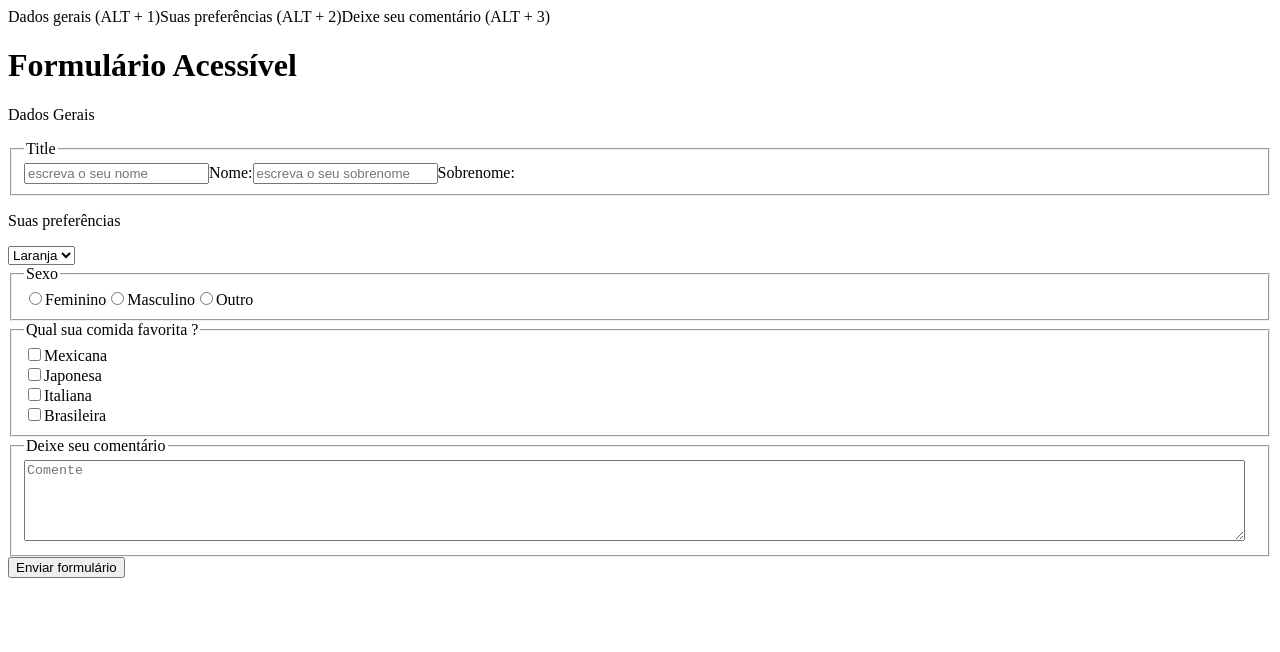
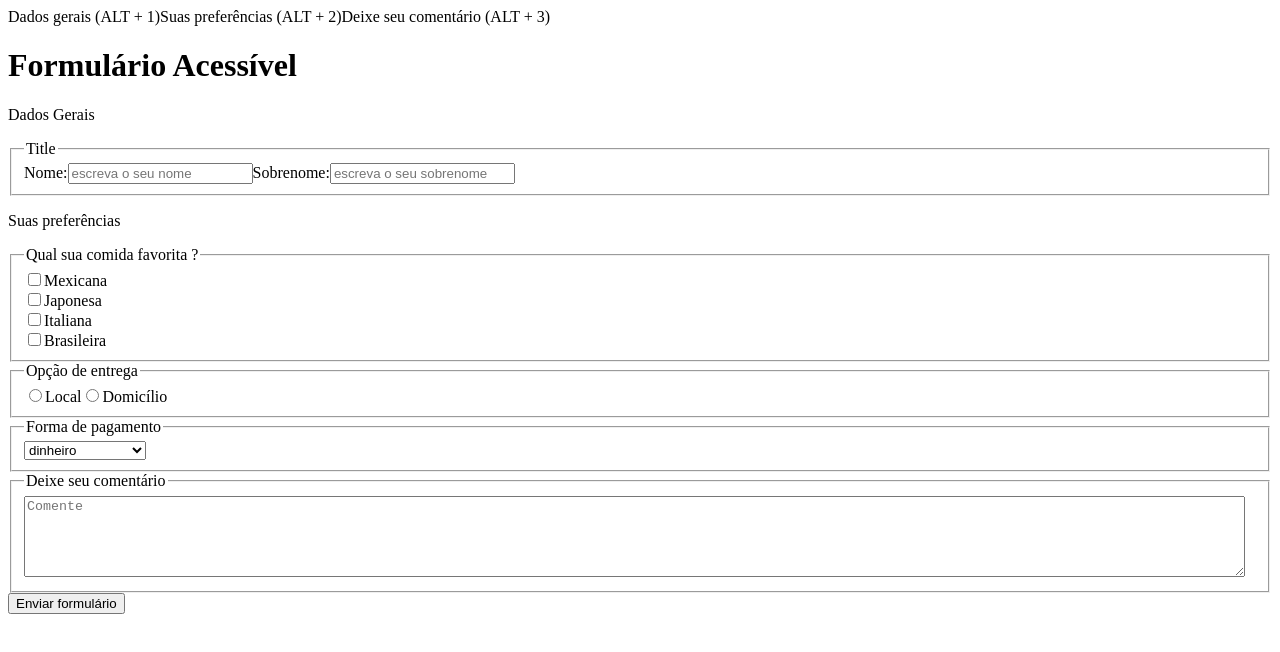
Before and after one commit to vyamashiro/Formulario-Acessivel, a React (Create React App) app: page / in a window 1280 px wide. Shown: the top 652 px of the page. Built offline with nearby package versions, Linux system fonts and the light colour scheme.

Commit message:
mudança no texto do formulário

```diff
--- a/public/index.html
+++ b/public/index.html
@@ -3,7 +3,7 @@
   <head>
     <meta charset="utf-8" />
     <meta name="viewport" content="width=device-width, initial-scale=1" />
-    <title>Formulário Acessível</title>
+    <title>Formulário Acessível: formulário de estudos de acessibilidade</title>
   </head>
   <body>
     <noscript>You need to enable JavaScript to run this app.</noscript>
--- a/src/Form/Form.jsx
+++ b/src/Form/Form.jsx
@@ -1,4 +1,3 @@
-/* eslint-disable linebreak-style */
 /* eslint-disable jsx-a11y/no-access-key */
 import React from 'react';
 import Navbar from './navbar/Navbar';
@@ -10,51 +9,28 @@ function Form() {
       <h1>Formulário Acessível</h1>
 
       <form>
-        <p accessKey="1">Dados Gerais</p>
+        <p>Dados Gerais</p>
 
         <fieldset>
           <legend>Title</legend>
-          <label htmlFor="form_name">
-            <input type="text" id="form_name" name="form_name" placeholder="escreva o seu nome" />
+          <label htmlFor="form_name" accessKey="1">
             Nome:
+            <input type="text" id="form_name" name="form_name" placeholder="escreva o seu nome" tabIndex="0" />
           </label>
 
           <label htmlFor="form_surname">
+            Sobrenome:
             <input type="text" id="form_surname" surname="form_surname" placeholder="escreva o seu sobrenome" />
-            Sobrenome:
           </label>
 
         </fieldset>
 
-        <p accessKey="2">Suas preferências</p>
-
-        <select>
-          <option value="laranja">Laranja</option>
-          <option value="limao">Limão</option>
-          <option value="coco">Coco</option>
-          <option value="manga">Manga</option>
-        </select>
-
-        <fieldset id="sexo" required>
-          <legend>Sexo</legend>
-          <label htmlFor="SexoFem">
-            <input type="radio" id="SexoFem" name="Sexo" />
-            Feminino
-          </label>
-          <label htmlFor="SexoMasc">
-            <input type="radio" id="SexoMasc" name="Sexo" />
-            Masculino
-          </label>
-          <label htmlFor="SexoOutro">
-            <input type="radio" id="SexoOutro" name="Sexo" />
-            Outro
-          </label>
-        </fieldset>
+        <p>Suas preferências</p>
 
         <fieldset>
           <legend>Qual sua comida favorita ?</legend>
           <label htmlFor="Mexicana">
-            <input type="checkbox" id="Mexicana" />
+            <input type="checkbox" id="Mexicana" accessKey="2" />
             Mexicana
           </label>
           <br />
@@ -75,6 +51,27 @@ function Form() {
           <br />
         </fieldset>
 
+        <fieldset id="opcaoEntrega" required>
+          <legend>Opção de entrega</legend>
+          <label htmlFor="opçãoLocal">
+            <input type="radio" id="opçãoLocal" name="opcaoEntrega" value="Local" tabIndex="0" />
+            Local
+          </label>
+          <label htmlFor="opçãoDomicilio">
+            <input type="radio" id="opçãoDomicilio" name="opcaoEntrega" value="Domicilio" tabIndex="0" />
+            Domicílio
+          </label>
+        </fieldset>
+
+        <fieldset>
+          <legend>Forma de pagamento</legend>
+          <select>
+            <option value="dinheiro">dinheiro</option>
+            <option value="cartão de crédito">cartão de crédito</option>
+            <option value="cartão de débito">cartão de débito</option>
+          </select>
+        </fieldset>
+
         <fieldset>
           <legend>Deixe seu comentário</legend>
           <textarea placeholder="Comente" rows="5" cols="150" accessKey="3" />
```
Also changed, not shown: .eslintrc.js, 1 other file (tests, documents, lock files or other folders).
